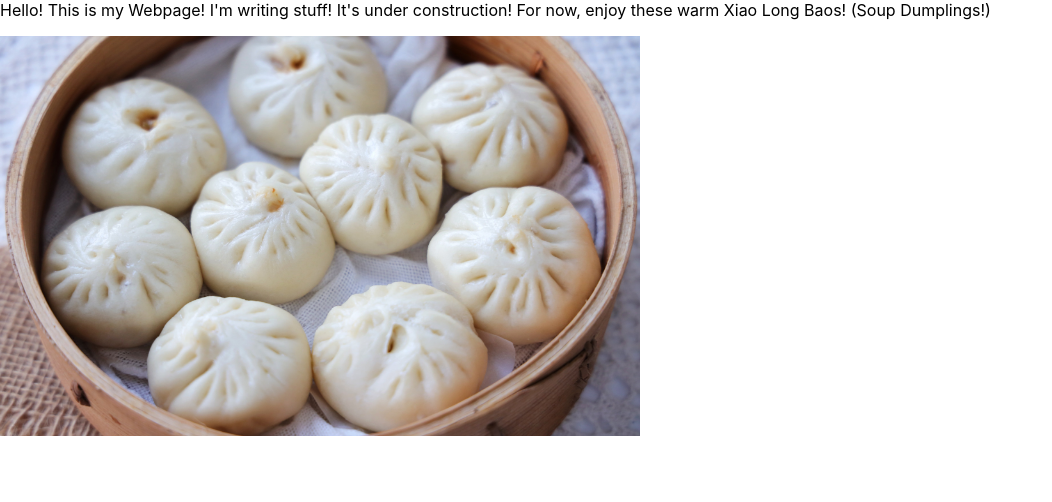
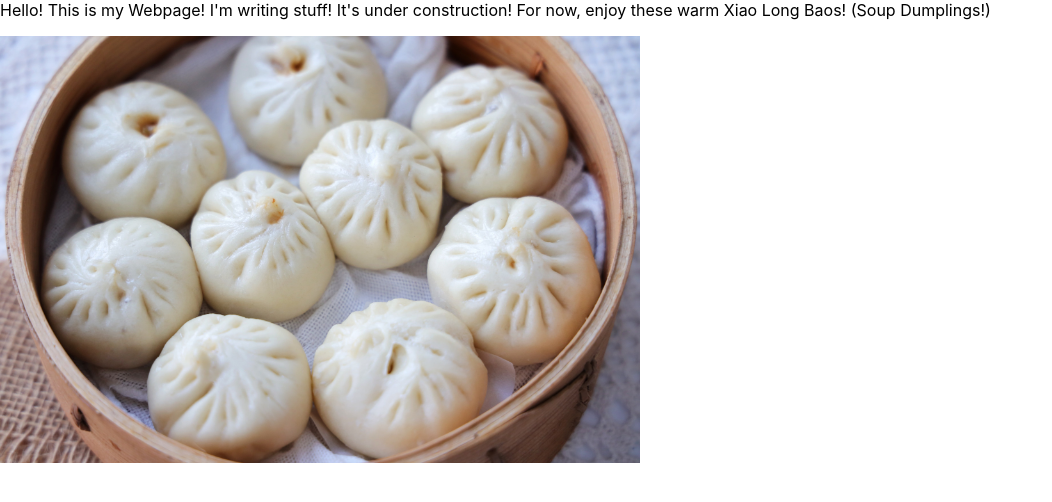
Before and after one commit to Havocadoss/Havocadoss.github.io, a website built with Vite: page index.html in a window 1280 px wide. Shown: the whole page, without its empty margins (0-1052 px from the left). Built offline with nearby package versions, Linux system fonts and the light colour scheme.

Commit message:
update 2

```diff
--- a/index.html
+++ b/index.html
@@ -5,6 +5,6 @@
 <body>
   <h1<My Webpage</h1>
   <p>Hello! This is my Webpage! I'm writing stuff! It's under construction! For now, enjoy these warm Xiao Long Baos! (Soup Dumplings!)</p>
-  <img src= "Xiaolongbao-breakfast.jpg" style="width: 50%; height: 50%; display: block;">
+  <img src= "Xiaolongbao-breakfast.jpg" style="width: 50%; height: auto; display: block;">
 </body>
 </html>
```
